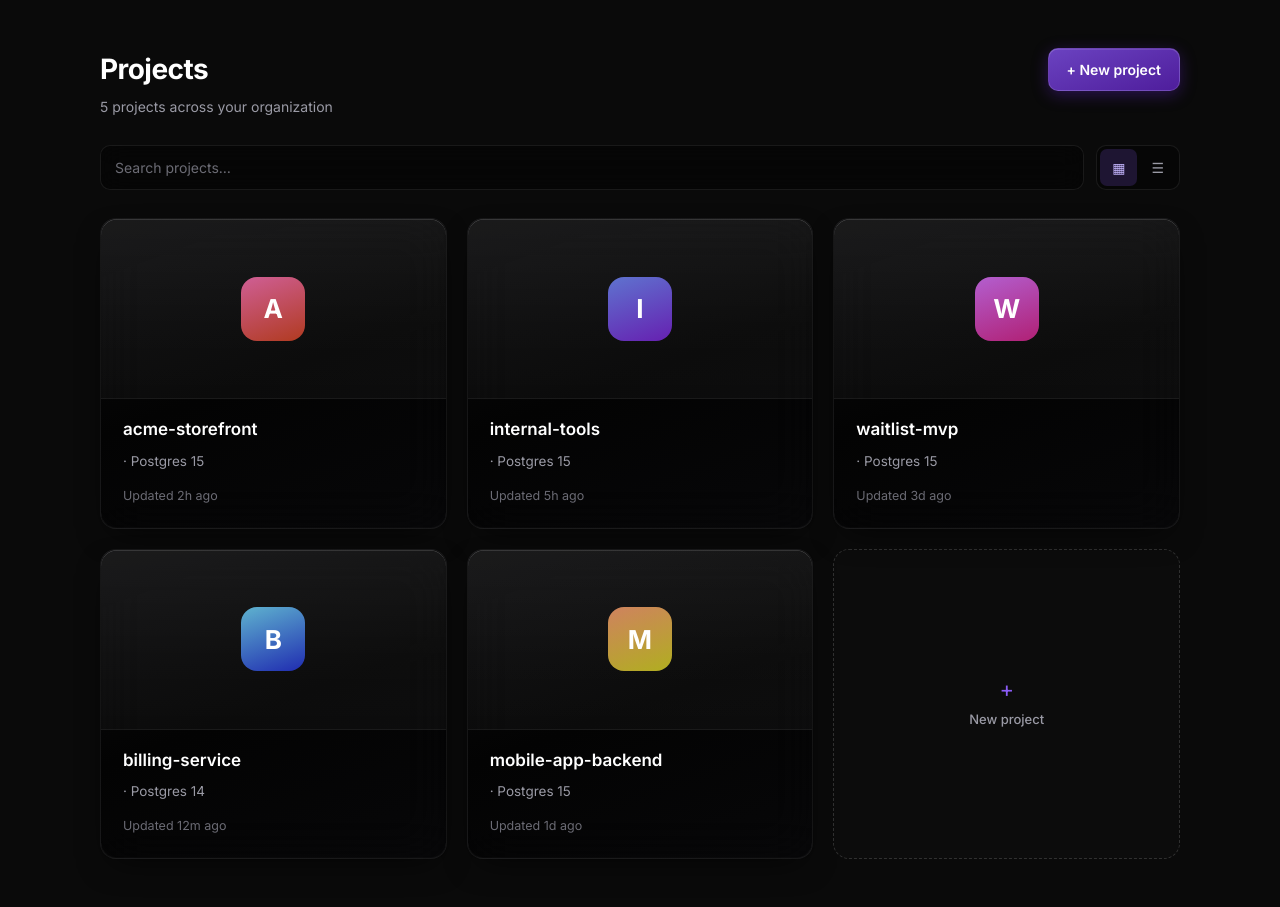
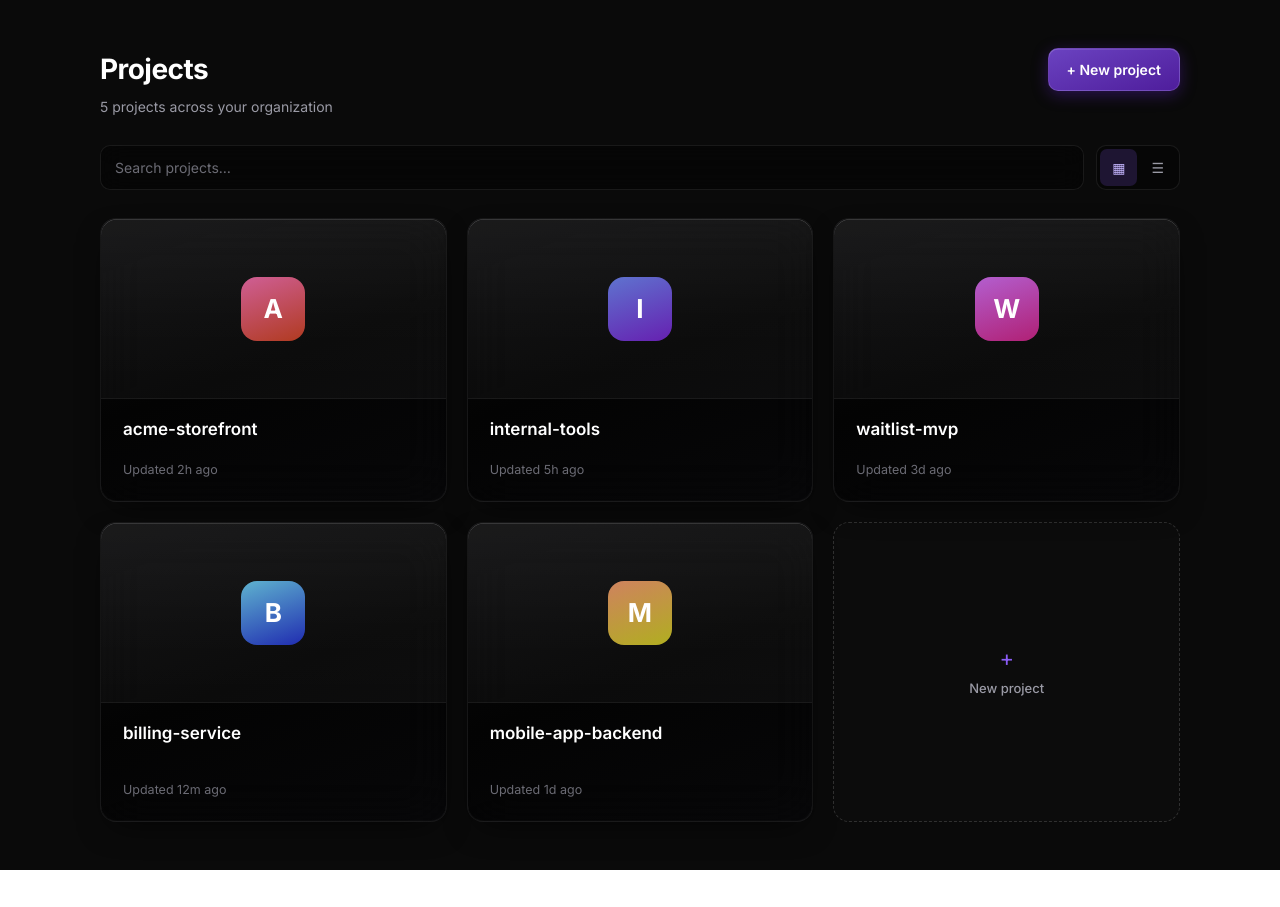
Before and after one commit to troojin/galaxium-v2, a Next.js app: page /dashboard in a window 1280 px wide. After the commit the page ends 870 px from the top, so only its background shows below. Built offline with nearby package versions, Linux system fonts and the light colour scheme.

Commit message:
remove stuff from the json

```diff
--- a/app/dashboard/page.tsx
+++ b/app/dashboard/page.tsx
@@ -8,7 +8,6 @@ import { useRouter } from "next/navigation";
 interface Project {
   id: string;
   name: string;
-  database: string;
   updatedAt: string;
   imageUrl?: string;
 }
@@ -17,31 +16,26 @@ const SAMPLE_PROJECTS: Project[] = [
   {
     id: "proj_1",
     name: "acme-storefront",
-    database: "Postgres 15",
     updatedAt: "2h ago",
   },
   {
     id: "proj_2",
     name: "internal-tools",
-    database: "Postgres 15",
     updatedAt: "5h ago",
   },
   {
     id: "proj_3",
     name: "waitlist-mvp",
-    database: "Postgres 15",
     updatedAt: "3d ago",
   },
   {
     id: "proj_4",
     name: "billing-service",
-    database: "Postgres 14",
     updatedAt: "12m ago",
   },
   {
     id: "proj_5",
     name: "mobile-app-backend",
-    database: "Postgres 15",
     updatedAt: "1d ago",
   },
 ];
@@ -187,9 +181,6 @@ export default function DashboardPage() {
                 </div>
                 <div style={styles.cardBody}>
                   <h3 style={styles.cardName}>{project.name}</h3>
-                  <p style={styles.cardMeta}>
-                    {project.region} · {project.database}
-                  </p>
                   <p style={styles.cardUpdated}>Updated {project.updatedAt}</p>
                 </div>
               </div>
@@ -219,9 +210,6 @@ export default function DashboardPage() {
                   <ProjectIcon name={project.name} />
                   <div>
                     <p style={styles.listName}>{project.name}</p>
-                    <p style={styles.listMeta}>
-                      {project.region} · {project.database}
-                    </p>
                   </div>
                 </div>
                 <div style={styles.listRight}>
@@ -388,11 +376,6 @@ const styles: { [key: string]: React.CSSProperties } = {
     fontWeight: 600,
     margin: "0 0 8px",
   },
-  cardMeta: {
-    color: "#9a9aa5",
-    fontSize: 13.5,
-    margin: "0 0 6px",
-  },
   cardUpdated: {
     color: "#6b6b74",
     fontSize: 12.5,
@@ -450,11 +433,6 @@ const styles: { [key: string]: React.CSSProperties } = {
     fontWeight: 600,
     margin: "0 0 3px",
   },
-  listMeta: {
-    color: "#9a9aa5",
-    fontSize: 12.5,
-    margin: 0,
-  },
   listRight: {
     display: "flex",
     alignItems: "center",
```
